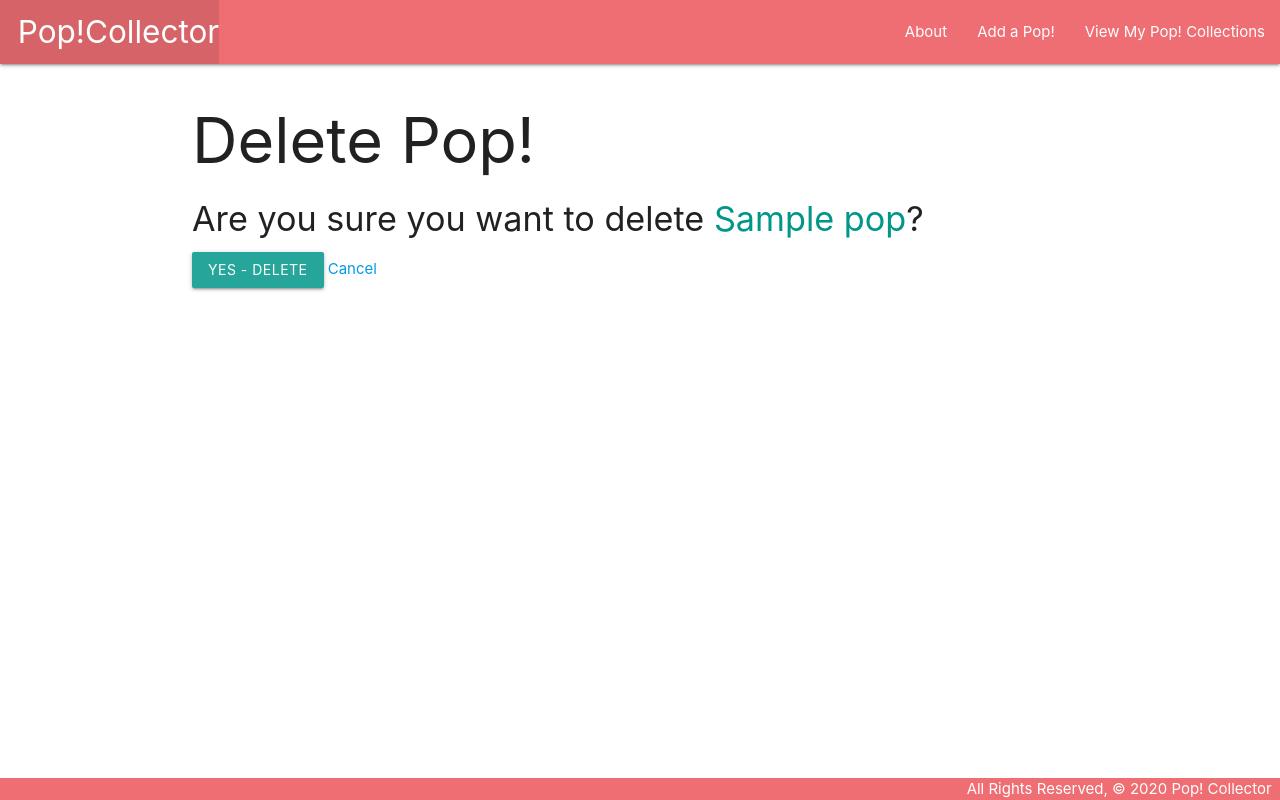
After one commit to NaryxHaxns/Pop-Collector, a Django app: page /pops/1/delete/ in a window 1280 px wide. The commit adds this page. Run offline with Django 3.2, Linux system fonts and the light colour scheme; tables that the repository leaves empty hold one stand-in row (values such as "Sample post").

Commit message:
Full CRUD

```diff
--- a/main_app/models.py
+++ b/main_app/models.py
@@ -1,4 +1,5 @@
 from django.db import models
+from django.urls import reverse
 
 # Create your models here.
 class Pop(models.Model):
@@ -7,3 +8,9 @@ class Pop(models.Model):
     title = models.CharField(max_length=100)
     number = models.IntegerField()
     description = models.TextField(max_length=250)
+
+    def __str__(self):
+        return self.name
+
+    def get_absolute_url(self):
+        return reverse('detail', kwargs={'pop_id': self.id})
--- a/main_app/templates/base.html
+++ b/main_app/templates/base.html
@@ -18,8 +18,9 @@
           <li><a href="/" class="left brand-logo">&nbsp;&nbsp;Pop!Collector</a></li>
         </ul>
         <ul class="right">
-          <li><a href="/about">About</a></li>
-          <li><a href="/pops">View My Pop! Collections</a></li>
+          <li><a href="{% url 'about' %}">About</a></li>
+          <li><a href="{% url 'pops_create' %}">Add a Pop!</a></li>
+          <li><a href="{% url 'index' %}">View My Pop! Collections</a></li>
         </ul>
       </div>
     </nav>
--- /dev/null
+++ b/main_app/templates/main_app/pop_confirm_delete.html
@@ -0,0 +1,13 @@
+{% extends 'base.html' %}
+
+{% block content %}
+<h1>Delete Pop!</h1>
+
+<h4>Are you sure you want to delete <span class="teal-text">{{ object.name }}</span>?</h4>
+
+<form action="" method="POST">
+    {% csrf_token %}
+    <input type="submit" value="Yes - Delete" class="btn">
+    <a href="{% url 'detail' pop.id %}">Cancel</a>
+</form>
+{% endblock %}
--- a/main_app/templates/pops/detail.html
+++ b/main_app/templates/pops/detail.html
@@ -11,6 +11,10 @@
     <p>Number: {{ pop.number }}</p>
     <p>Description: {{ pop.description }}</p>
   </div>
+  <div class="card-action">
+    <a href="{% url 'pops_update' pop.id %}">Edit</a>
+    <a href="{% url 'pops_delete' pop.id %}">Delete</a>
+  </div>
 </div>
 
 {% endblock %}
--- a/main_app/urls.py
+++ b/main_app/urls.py
@@ -6,4 +6,7 @@ urlpatterns = [
     path('about/', views.about, name='about'),
     path('pops/', views.pops_index, name='index'),
     path('pops/<int:pop_id>/', views.pops_detail, name='detail'),
+    path('pops/create/', views.PopCreate.as_view(), name='pops_create'),
+    path('pops/<int:pk>/update/', views.PopUpdate.as_view(), name='pops_update'),
+    path('pops/<int:pk>/delete/', views.PopDelete.as_view(), name='pops_delete'),
 ]
--- a/main_app/views.py
+++ b/main_app/views.py
@@ -1,4 +1,5 @@
 from django.shortcuts import render
+from django.views.generic.edit import CreateView, UpdateView, DeleteView
 from .models import Pop
 # Create your views here.
 def home(request):
@@ -14,3 +15,15 @@ def pops_index(request):
 def pops_detail(request, pop_id):
     pop = Pop.objects.get(id=pop_id)
     return render(request, 'pops/detail.html', { 'pop': pop })
+
+class PopCreate(CreateView):
+    model = Pop
+    fields = '__all__'
+
+class PopUpdate(UpdateView):
+    model = Pop
+    fields = '__all__'
+
+class PopDelete(DeleteView):
+    model = Pop
+    success_url = '/pops/'
```
Also changed, not shown: main_app/templates/main_app/pop_form.html (added, +18 -0 lines).
